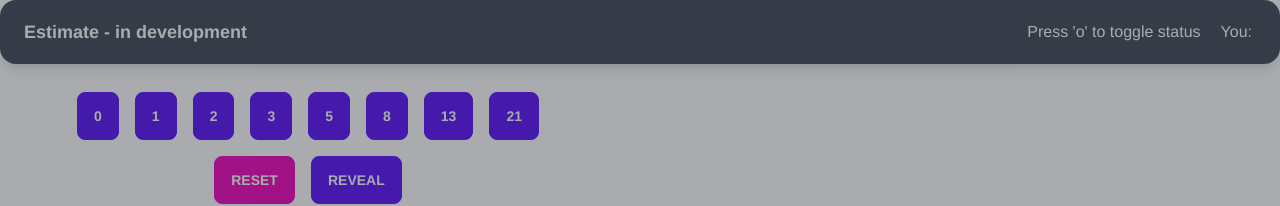
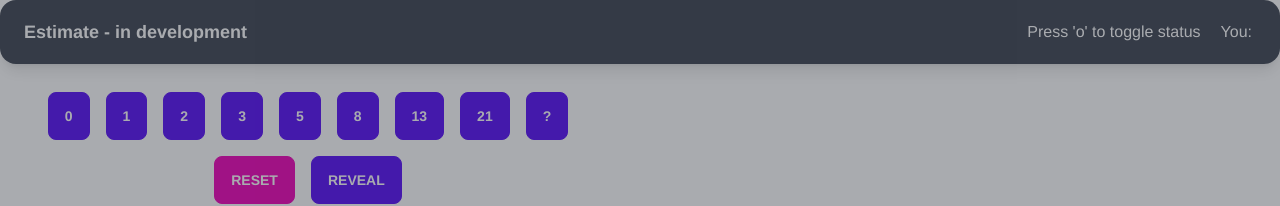
Before and after one commit to PatrikBird/estimate, a Vue app: page / in a window 1280 px wide. Shown: the top 206 px of the page. Built offline with nearby package versions, Linux system fonts and the light colour scheme; no server answers; the database is empty.

Commit message:
feat: enable different votes
vote is defined as a string instead of number

```diff
--- a/src/components/Controls.vue
+++ b/src/components/Controls.vue
@@ -5,10 +5,10 @@ import { useMainStore } from '~/store/main'
 const mainStore = useMainStore()
 const voteRevealed = mainStore.getVoteState()
 
-const availableVotes = [0, 1, 2, 3, 5, 8, 13, 21]
+const availableVotes = ['0', '1', '2', '3', '5', '8', '13', '21', '?']
 
 const activeItem = ref()
-function handleChosenVote(idx: number, vote: number) {
+function handleChosenVote(idx: number, vote: string) {
   activeItem.value = idx
   mainStore.updateVote(mainStore.user.id, vote)
 }
@@ -34,13 +34,13 @@ function revealVoteHandler() {
 
 <template>
   <button
-    v-for="(num, idx) in availableVotes"
-    :key="num"
+    v-for="(vote, idx) in availableVotes"
+    :key="vote"
     class="btn btn-primary m-2"
     :class="{ 'btn-accent': idx === activeItem }"
     :disabled="voteRevealed"
-    @click="handleChosenVote(idx, num)">
-    {{ num }}
+    @click="handleChosenVote(idx, vote)">
+    {{ vote }}
   </button>
   <div class="row">
     <button class="btn btn-secondary m-2" @click="resetVoteHandler">Reset</button>
--- a/src/components/VoteResult.vue
+++ b/src/components/VoteResult.vue
@@ -1,32 +1,37 @@
 <script setup lang="ts">
+// import { BarChart } from 'vue-chart-3'
+// import { Chart, registerables } from 'chart.js'
 import type { User } from '~/types'
 
-Chart.register(...registerables)
+// Chart.register(...registerables)
 
 const props = defineProps<{ users: User[] }>()
 
 const reducedArray = computed(() => {
   return props.users.map(({ username, vote }) => ({
     username,
-    vote: Number(vote),
+    vote,
   }))
 })
 
-const sortedArray = computed(() => reducedArray.value.sort((a, b) => a.vote - b.vote))
-const labels = computed(() => sortedArray.value.map(({ username }) => username))
-const votes = computed(() => sortedArray.value.map(({ vote }) => vote))
+// const sortedArray = computed(() =>
+//   reducedArray.value.sort((a, b) => (a.vote ?? 0) - (b.vote ?? 0))
+// )
+// const labels = computed(() => sortedArray.value.map(({ username }) => username))
+// const votes = computed(() => sortedArray.value.map(({ vote }) => vote))
 
-const chartData = {
-  labels: labels.value,
-  datasets: [
-    {
-      data: votes.value,
-      backgroundColor: ['#33C4B0'],
-    },
-  ],
-}
+// const chartData = {
+//   labels: labels.value,
+//   datasets: [
+//     {
+//       data: votes.value,
+//       backgroundColor: ['#33C4B0'],
+//     },
+//   ],
+// }
 </script>
 
 <template>
-  <BarChart :chart-data="chartData" />
+  <!-- <BarChart :chart-data="chartData" /> -->
+  <div></div>
 </template>
--- a/src/store/main.ts
+++ b/src/store/main.ts
@@ -50,7 +50,7 @@ export const useMainStore = defineStore('main', () => {
    * @param id - identifier of user to be updated
    * @param vote - entered vote by user
    */
-  function updateVote(id: string, vote: number) {
+  function updateVote(id: string, vote: string) {
     const docRef = doc(db, 'users', id)
     updateDoc(docRef, {
       vote,
```
